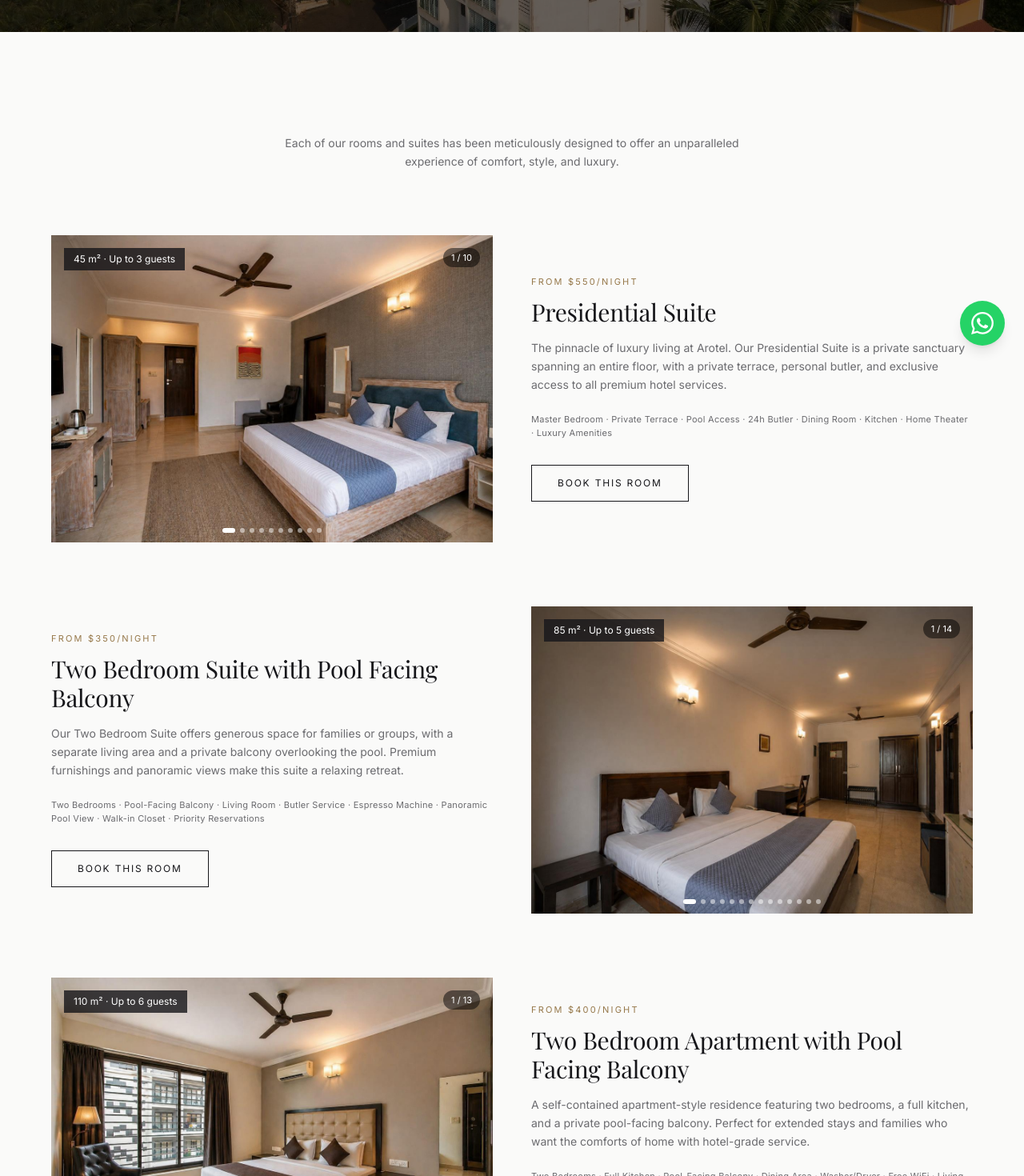
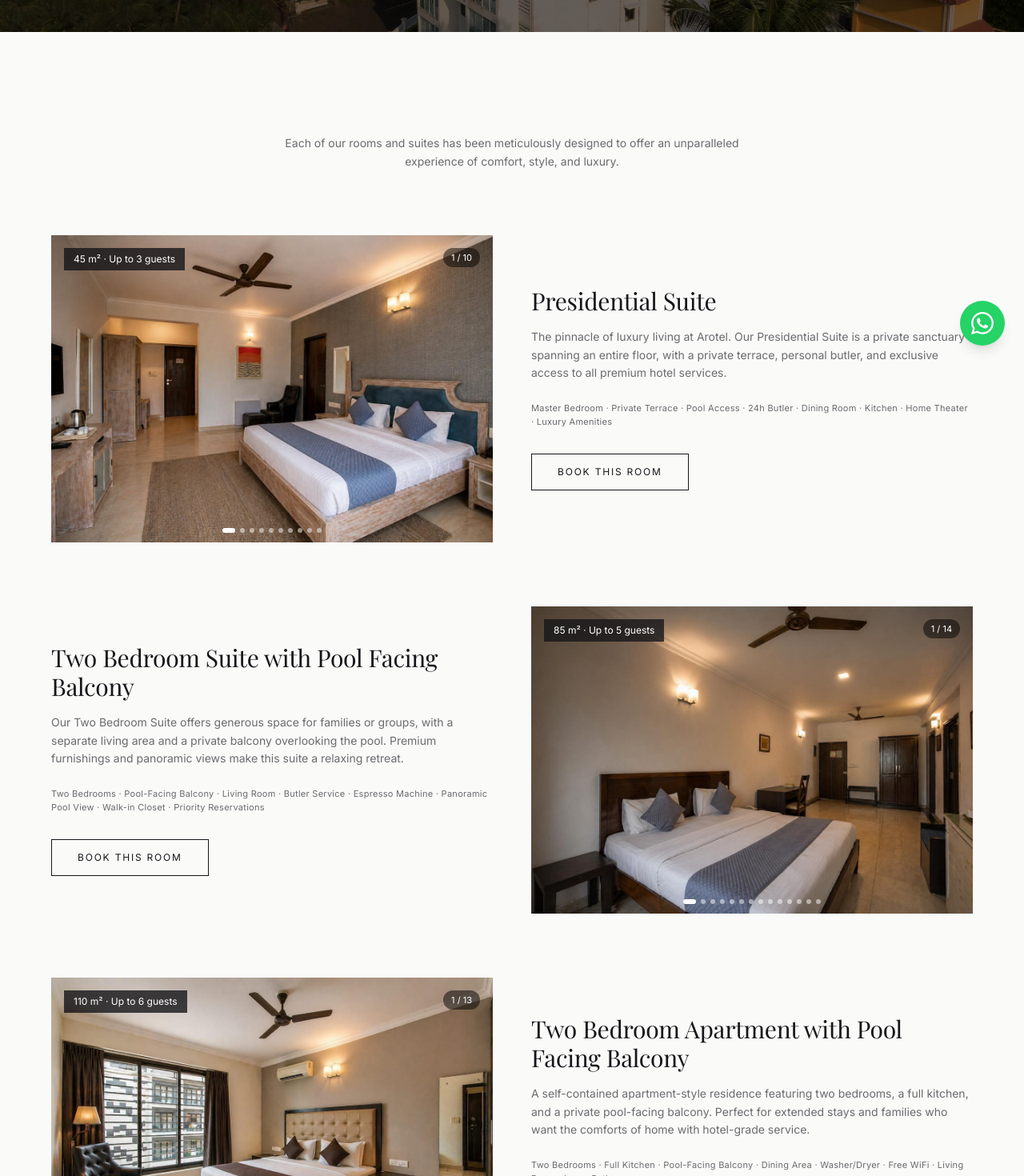
Before and after one commit to heis-en-berg/arotel, a Next.js app in the folder arotel-website/: page /rooms in a window 1280 px wide. Shown: the part 344-1814 px from the top of the page at 80% size. Built offline with nearby package versions, Linux system fonts and the light colour scheme; a web font is replaced by a local one.

Commit message:
removed prices

```diff
--- a/arotel-website/src/app/rooms/page.js
+++ b/arotel-website/src/app/rooms/page.js
@@ -16,7 +16,6 @@ const rooms = [
     name: "Presidential Suite",
     description:
       "The pinnacle of luxury living at Arotel. Our Presidential Suite is a private sanctuary spanning an entire floor, with a private terrace, personal butler, and exclusive access to all premium hotel services.",
-    price: "From $550/night",
     image: "/images/property/presidential-suite-bedroom-4.jpg",
     images: [
       "/images/property/presidential-suite-bedroom-4.jpg",
@@ -48,7 +47,6 @@ const rooms = [
     name: "Two Bedroom Suite with Pool Facing Balcony",
     description:
       "Our Two Bedroom Suite offers generous space for families or groups, with a separate living area and a private balcony overlooking the pool. Premium furnishings and panoramic views make this suite a relaxing retreat.",
-    price: "From $350/night",
     image:
       "https://images.unsplash.com/photo-1590490360182-c33d57733427?w=1200&q=80",
     images: [
@@ -85,7 +83,6 @@ const rooms = [
     name: "Two Bedroom Apartment with Pool Facing Balcony",
     description:
       "A self-contained apartment-style residence featuring two bedrooms, a full kitchen, and a private pool-facing balcony. Perfect for extended stays and families who want the comforts of home with hotel-grade service.",
-    price: "From $400/night",
     image:
       "https://images.unsplash.com/photo-1611892440504-42a792e24d32?w=1200&q=80",
     images: [
@@ -184,9 +181,9 @@ export default function RoomsPage() {
 
                 {/* Content */}
                 <div className={index % 2 !== 0 ? "lg:order-1" : ""}>
-                  <p className="text-[11px] tracking-[0.2em] uppercase text-[#96784A] mb-3">
+                  {/* <p className="text-[11px] tracking-[0.2em] uppercase text-[#96784A] mb-3">
                     {room.price}
-                  </p>
+                  </p> */}
                   <h2
                     className="text-2xl md:text-3xl font-normal text-[#16161A] mb-4"
                     style={{ fontFamily: "var(--font-playfair)" }}
--- a/arotel-website/src/components/RoomCards.js
+++ b/arotel-website/src/components/RoomCards.js
@@ -3,30 +3,30 @@ import Link from "next/link";
 const rooms = [
   {
     id: 1,
+    slug: "presidential-suite",
     name: "Presidential Suite",
     description:
       "The pinnacle of luxury living — a private sanctuary with exclusive amenities and personalized service.",
-    price: "From $550/night",
     image: "/images/property/presidential-suite-bedroom-4.jpg",
     features: ["Spacious Bedroom", "Private Bathroom", "Pool Access", "TV", "AC", "Kettle for Tea/Coffee", "Fridge", "24h Butler"],
     size: "45 m²",
   },
   {
     id: 2,
+    slug: "two-bedroom-suite-pool-balcony",
     name: "Two Bedroom Suite with Pool Facing Balcony",
     description:
       "Spacious two-bedroom suite with a private balcony overlooking the pool, a separate living area, and premium amenities for family or group stays.",
-    price: "From $350/night",
     image: "/images/property/two-bedroom-suite-bedroom-1.jpg",
     features: ["One Spacios Bedroom", "Second Bed in Living Room", "Pool-Facing Balcony", "Living Room", "Private Bathroom", "Pool Access", "TV", "AC", "Kettle for Tea/Coffee", "Fridge", "24h Butler", "Wardrobe"],
     size: "85 m²",
   },
   {
     id: 3,
+    slug: "two-bedroom-apartment-pool-balcony",
     name: "Two Bedroom Apartment with Pool Facing Balcony",
     description:
       "Self-contained apartment-style residence with two bedrooms, a full kitchen, and a private pool-facing balcony — ideal for extended stays.",
-    price: "From $400/night",
     image: "/images/property/two-bedroom-apartment-bedroom-1.jpg",
     features: ["Two Spacious Bedrooms", "Two Private Bathrooms", "Kitchenette", "Pool-Facing Balcony", "Living Room", "Sofa Cum Bed", "Pool Access", "TV", "AC", "Kettle for Tea/Coffee", "Fridge", "24h Butler", "Wardrobe", "Dining Area"],
     size: "110 m²",
@@ -91,7 +91,7 @@ export default function RoomCards() {
                 <div className="flex items-center justify-between pt-5 border-t border-[#E5E3DD]">
                   {/* <span className="text-[#16161A] text-sm">{room.price}</span> */}
                   <Link
-                    href={`/rooms#${room.name.toLowerCase().replace(/\s+/g, "-")}`}
+                    href={`/rooms#${room.slug}`}
                     className="text-[11px] tracking-[0.15em] uppercase text-[#96784A] hover:text-[#16161A] transition-colors duration-200"
                   >
                     Details
```
